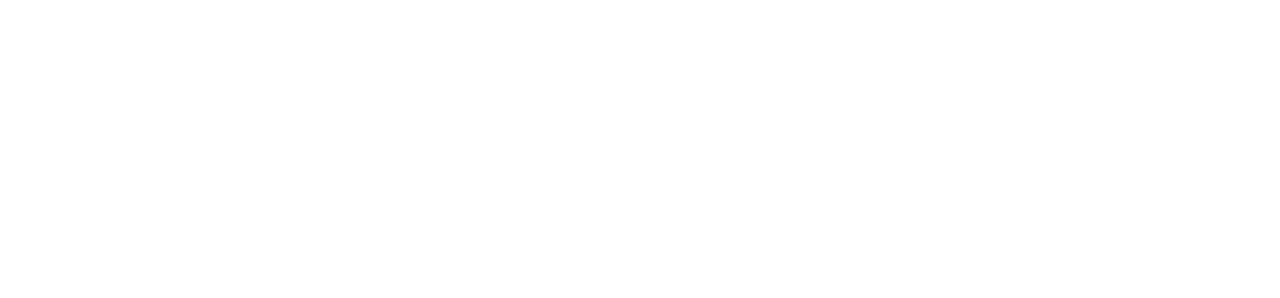
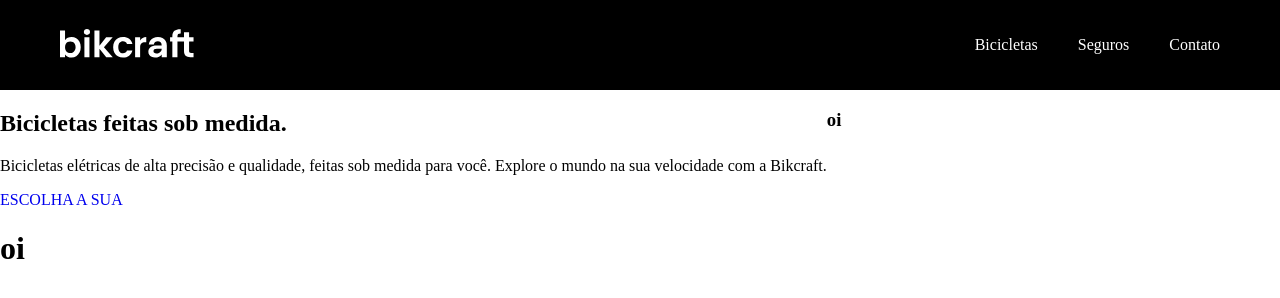
Before and after one commit to joaovictorst/Projeto-de-estudo, a plain HTML site: page index.html in a window 1280 px wide. Drawn offline with Linux system fonts and the light colour scheme.

Commit message:
menu-de-navegacao

```diff
--- a/css/style.css
+++ b/css/style.css
@@ -12,3 +12,37 @@ list-style: none;
 a{
   text-decoration: none;
 }
+
+/* STYLES */
+.header-bg{
+  background-color: #000;
+}
+
+.header{
+  display: flex;
+  justify-content: space-between;
+  align-items: center;
+  padding: 20px;
+  box-sizing: border-box;
+  max-width: 1200px;
+  margin-left: auto;
+  margin-right: auto;
+}
+
+.header-menu{
+  display: flex;
+  gap: 40px;
+}
+
+.header-menu a {
+  display: inline-block;
+  color: #fff;
+  padding: 16px 0;
+}
+
+.introducao{
+  display: flex;
+}
+.introducao img{
+  max-width: 1200px;
+}
--- a/index.html
+++ b/index.html
@@ -11,6 +11,32 @@
 </head>
 
 <body>
+  <header class="header-bg">
+    <div class="header">
+      <a href="">
+        <img src="/img/bikcraft.svg" alt="Bikcraft">
+      </a>
+      <nav aria-label="primaria">
+        <ul class="header-menu">
+          <li><a href="./bicicletas.html">Bicicletas</a></li>
+          <li><a href="./seguros.html">Seguros</a></li>
+          <li><a href="./contato.html">Contato</a></li>
+        </ul>
+      </nav>
+    </div>
+  </header>
+  <section class="introducao">
+    <div>
+      <h1>Bicicletas feitas sob medida<span class="ponto">.</span></h1>
+      <p>Bicicletas elétricas de alta precisão e qualidade, feitas sob medida para você. Explore o mundo na sua velocidade com a Bikcraft.</p>
+      <a href="/">ESCOLHA A SUA </a>
+    </div>
+    <h3>oi
+
+    </h3>
+    <!-- <img src="./img/fotos/introducao.jpg" alt=""> -->
+  </section>
+  <h1>oi</h1>
 </body>
 
 </html>
```
